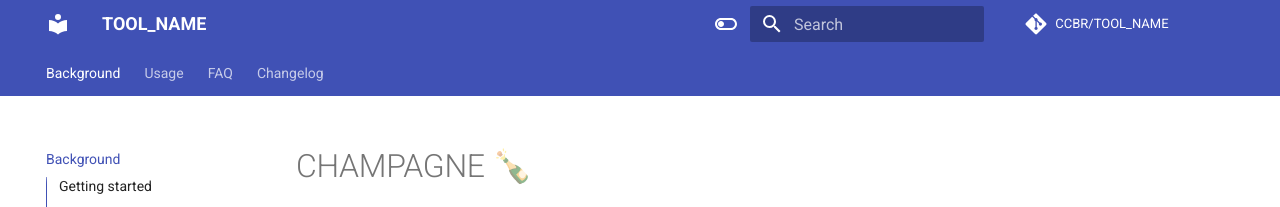
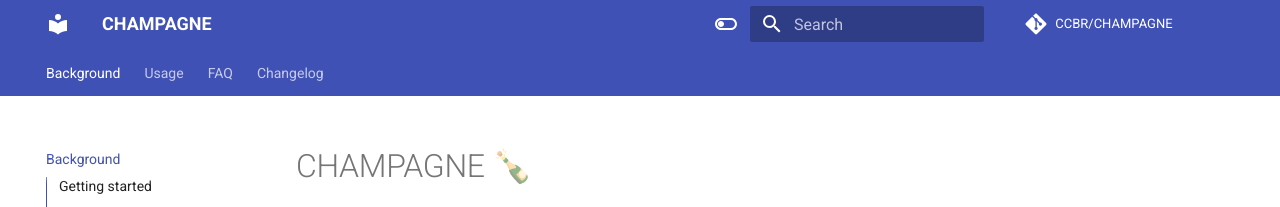
Before and after one commit to abcsFrederick/CHAMPAGNE, an MkDocs documentation site: the page built from docs/index.md, in a window 1280 px wide. Shown: the top 207 px of the page. Built offline with MkDocs 1.6.1 and Material for MkDocs 9.7.7, drawn with Linux system fonts in a browser that asks for light colours; comment, search, counter and statistics services are not loaded; the version menu is left out.

```diff
--- a/mkdocs.yml
+++ b/mkdocs.yml
@@ -1,12 +1,12 @@
 # Project Information
-site_name: TOOL_NAME
+site_name: CHAMPAGNE
 site_author: CCR Collaborative Bioinformatics Resource
 site_description: >-
-  insert a one-line description of TOOL_NAME here
+  insert a one-line description of CHAMPAGNE here
 # Repository
-repo_name: CCBR/TOOL_NAME
-repo_url: https://github.com/CCBR/TOOL_NAME
-edit_uri: https://github.com/CCBR/TOOL_NAME/edit/main/docs/
+repo_name: CCBR/CHAMPAGNE
+repo_url: https://github.com/CCBR/CHAMPAGNE
+edit_uri: https://github.com/CCBR/CHAMPAGNE/edit/main/
 
 # Copyright
 copyright: Copyright &copy; 2023 CCR Collaborative Bioinformatics Resource
```
Also changed, not shown: .github/CONTRIBUTING.md, .github/ISSUE_TEMPLATE/bug_report.md (deleted), .github/ISSUE_TEMPLATE/enchancement_request.md (deleted), .github/ISSUE_TEMPLATE/feature_request.md (deleted), .github/pull_request_template.md, 4 other files.
